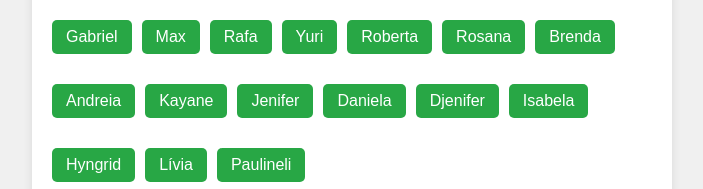
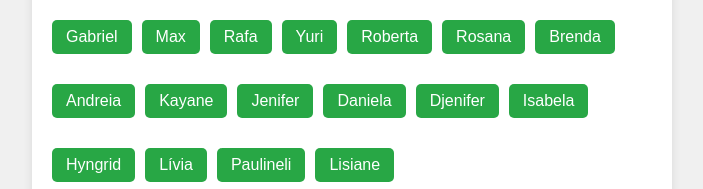
Before and after one commit to Maxwell022/Associa-o-de-nomes-a-objetos, a plain HTML site: page index.html in a window 1280 px wide. Shown: the part 255-444 px from the top of the page, without its empty margins (288-991 px from the left). Drawn offline with Linux system fonts and the light colour scheme.

Commit message:
mais nomes

```diff
--- a/index.html
+++ b/index.html
@@ -37,6 +37,7 @@
       <button onclick="adicionarNomeEspecifico('Hyngrid')">Hyngrid</button>
       <button onclick="adicionarNomeEspecifico('Lívia')">Lívia</button>
       <button onclick="adicionarNomeEspecifico('Paulineli')">Paulineli</button>
+      <button onclick="adicionarNomeEspecifico('Lisiane')">Lisiane</button>
     </div>
 
     <div class="adicionar">
```
